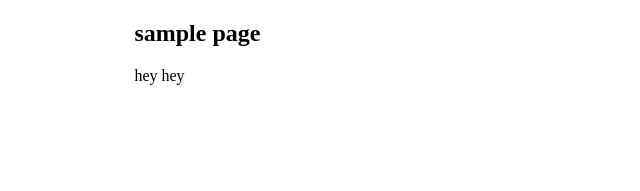
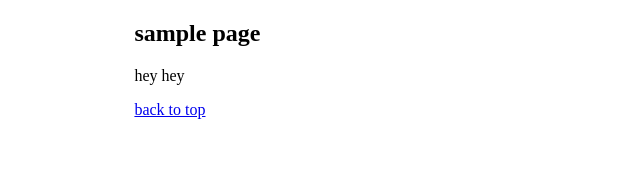
Before and after one commit to shoji-k/next-sandbox-v1, a Next.js app: page /sample-page in a window 1280 px wide. Shown: the top 191 px of the page, without its empty margins (0-640 px from the left). Built offline with nearby package versions, Linux system fonts and the light colour scheme.

Commit message:
add link to go back

```diff
--- a/pages/sample-page.js
+++ b/pages/sample-page.js
@@ -1,4 +1,5 @@
 import Head from 'next/head'
+import Link from 'next/link'
 
 export default function SamplePage() {
   return (
@@ -6,8 +7,10 @@ export default function SamplePage() {
       <Head>
         <title>Sample page</title>
       </Head>
+
       <h2>sample page</h2>
       <p>hey hey</p>
+      <Link href="/"><a>back to top</a></Link>
 
       <style jsx>{`
         .container {
```
